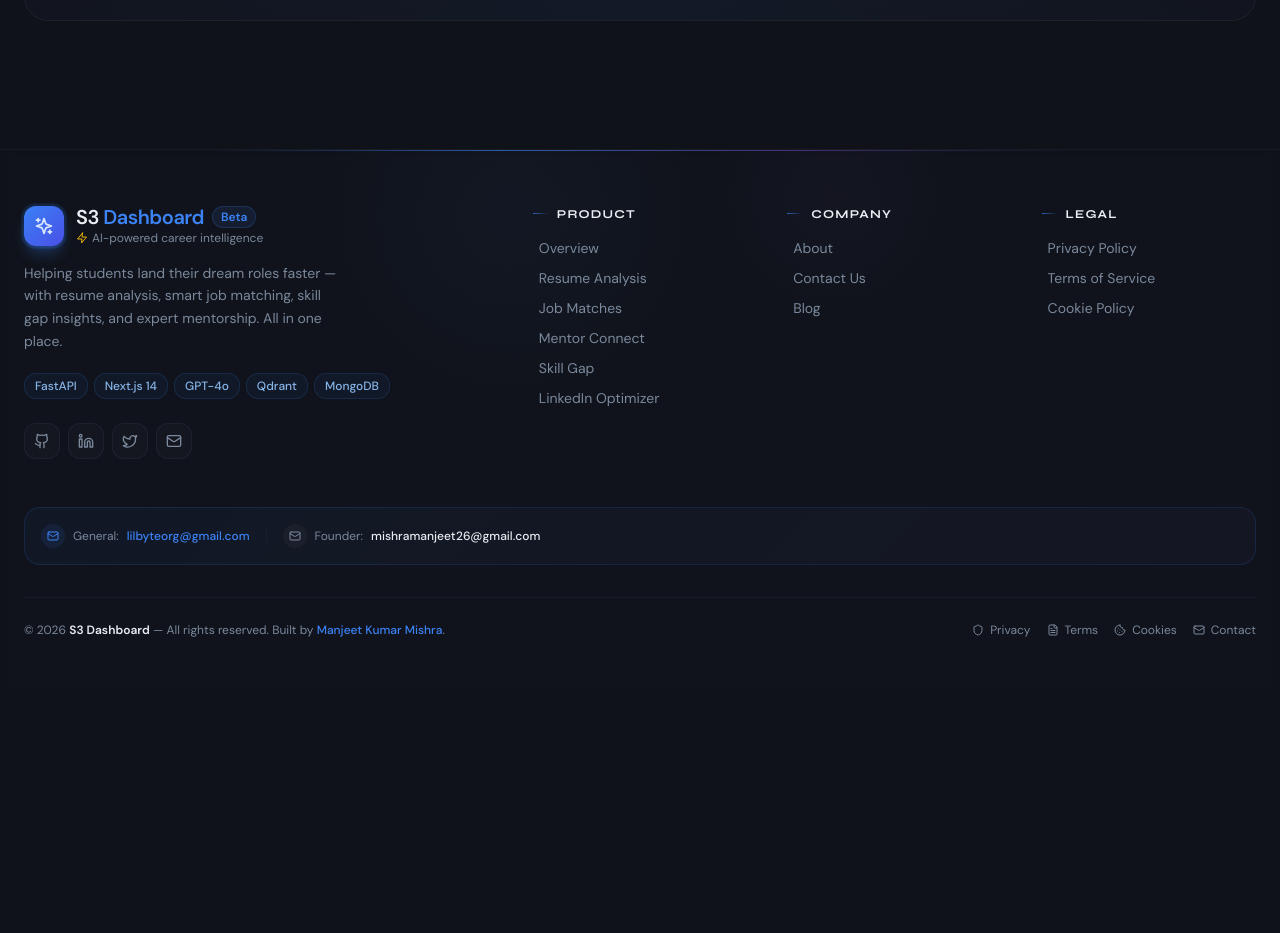
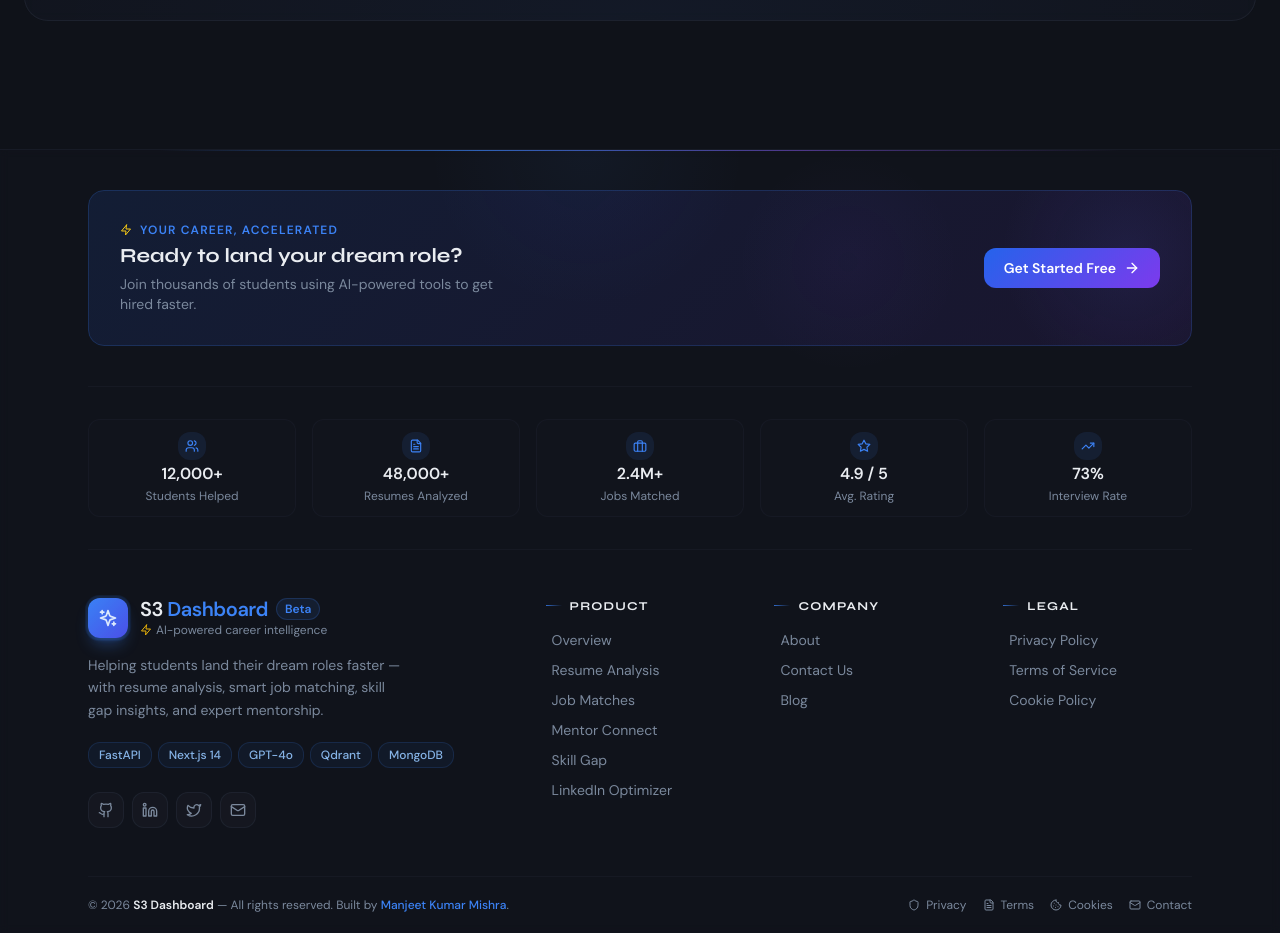
Before and after one commit to manjeet0505/s3frontend, a Next.js app: page / in a window 1280 px wide. Shown: the part 2407-3340 px from the top of the page. Before the commit the page ends 3101 px from the top, so only its background shows below. Built offline with nearby package versions, Linux system fonts and the light colour scheme; no server answers.

Commit message:
Footer and Landing page updation

```diff
--- a/app/components/Footer.js
+++ b/app/components/Footer.js
@@ -1,18 +1,17 @@
 'use client';
 
 import { motion } from 'framer-motion';
-import { Sparkles, Shield, FileText, Cookie, Mail, Github, Linkedin, Twitter, Zap } from 'lucide-react';
+import { Sparkles, Shield, FileText, Cookie, Mail, Github, Linkedin, Twitter, Zap, ArrowRight, Users, Briefcase, Star, TrendingUp } from 'lucide-react';
 import Link from 'next/link';
 
 const footerLinks = {
-  /* Product Footer Link*/
   Product: [
-    { label: 'Overview',       href: '/dashboard' },
-    { label: 'Resume Analysis',href: '/dashboard/resume' },
-    { label: 'Job Matches',    href: '/dashboard/jobs' },
-    { label: 'Mentor Connect', href: '/dashboard/mentors' },
-    { label: 'Skill Gap',      href: '/dashboard/skills' },
-    { label: 'LinkedIn Optimizer', href: '/dashboard/linkedin' },
+    { label: 'Overview',            href: '/dashboard' },
+    { label: 'Resume Analysis',     href: '/dashboard/resume' },
+    { label: 'Job Matches',         href: '/dashboard/jobs' },
+    { label: 'Mentor Connect',      href: '/dashboard/mentors' },
+    { label: 'Skill Gap',           href: '/dashboard/skills' },
+    { label: 'LinkedIn Optimizer',  href: '/dashboard/linkedin' },
   ],
   Company: [
     { label: 'About',      href: '/about' },
@@ -20,58 +19,104 @@ const footerLinks = {
     { label: 'Blog',       href: '/blog' },
   ],
   Legal: [
-    { label: 'Privacy Policy',  href: '/privacy' },
-    { label: 'Terms of Service',href: '/terms' },
-    { label: 'Cookie Policy',   href: '/cookies' },
+    { label: 'Privacy Policy',   href: '/privacy' },
+    { label: 'Terms of Service', href: '/terms' },
+    { label: 'Cookie Policy',    href: '/cookies' },
   ],
 };
 
 const socials = [
-  { icon: Github,   href: 'https://github.com/manjeet0505',                          label: 'GitHub' },
-  { icon: Linkedin, href: 'https://www.linkedin.com/in/manjeet-mishra-175705260',    label: 'LinkedIn' },
-  { icon: Twitter,  href: 'https://x.com/mishramanjeet26',                           label: 'Twitter / X' },
-  { icon: Mail,     href: 'mailto:mishramanjeet26@gmail.com',                        label: 'Email' },
+  { icon: Github,   href: 'https://github.com/manjeet0505',                       label: 'GitHub' },
+  { icon: Linkedin, href: 'https://www.linkedin.com/in/manjeet-mishra-175705260', label: 'LinkedIn' },
+  { icon: Twitter,  href: 'https://x.com/mishramanjeet26',                        label: 'Twitter / X' },
+  { icon: Mail,     href: 'mailto:mishramanjeet26@gmail.com',                     label: 'Email' },
 ];
 
 const techStack = ['FastAPI', 'Next.js 14', 'GPT-4o', 'Qdrant', 'MongoDB'];
+
+const stats = [
+  { icon: Users,      value: '12,000+', label: 'Students Helped' },
+  { icon: FileText,   value: '48,000+', label: 'Resumes Analyzed' },
+  { icon: Briefcase,  value: '2.4M+',   label: 'Jobs Matched' },
+  { icon: Star,       value: '4.9 / 5', label: 'Avg. Rating' },
+  { icon: TrendingUp, value: '73%',     label: 'Interview Rate' },
+];
 
 export default function Footer() {
   return (
     <footer className="relative border-t border-border/40 bg-card/30 backdrop-blur-sm overflow-hidden">
 
-      {/* ── Ambient glows ── */}
-      <div className="absolute inset-0 pointer-events-none overflow-hidden">
-        <div
-          className="absolute -top-32 left-1/4 w-96 h-96 rounded-full opacity-[0.04]"
-          style={{ background: 'radial-gradient(circle, rgba(59,130,246,1), transparent 70%)' }}
-        />
-        <div
-          className="absolute -top-20 right-1/4 w-64 h-64 rounded-full opacity-[0.03]"
-          style={{ background: 'radial-gradient(circle, rgba(139,92,246,1), transparent 70%)' }}
-        />
+      {/* Ambient glows */}
+      <div className="absolute inset-0 pointer-events-none">
+        <div className="absolute -top-40 left-1/3 w-80 h-80 rounded-full opacity-[0.05]"
+          style={{ background: 'radial-gradient(circle, rgba(59,130,246,1), transparent 70%)' }} />
+        <div className="absolute top-0 right-1/4 w-56 h-56 rounded-full opacity-[0.04]"
+          style={{ background: 'radial-gradient(circle, rgba(139,92,246,1), transparent 70%)' }} />
       </div>
 
-      {/* ── Top gradient line ── */}
-      <div
-        className="absolute top-0 left-1/2 -translate-x-1/2 w-2/3 h-px"
-        style={{ background: 'linear-gradient(90deg, transparent, rgba(59,130,246,0.6), rgba(139,92,246,0.4), transparent)' }}
-      />
+      {/* Top gradient line */}
+      <div className="absolute top-0 left-1/2 -translate-x-1/2 w-3/4 h-px"
+        style={{ background: 'linear-gradient(90deg, transparent, rgba(59,130,246,0.7), rgba(139,92,246,0.5), transparent)' }} />
 
-      <div className="relative max-w-7xl mx-auto px-6 py-14">
+      <div className="relative max-w-6xl mx-auto px-6">
 
-        {/* ── Main grid ── */}
-        <div className="grid grid-cols-1 md:grid-cols-2 lg:grid-cols-5 gap-10 mb-12">
+        {/* CTA Banner */}
+        <div className="py-10 border-b border-border/30">
+          <div
+            className="relative rounded-2xl px-8 py-8 overflow-hidden flex flex-col sm:flex-row items-center justify-between gap-6"
+            style={{ background: 'linear-gradient(135deg, rgba(37,99,235,0.12), rgba(109,40,217,0.10))' }}
+          >
+            <div className="absolute inset-0 rounded-2xl border border-blue-500/20 pointer-events-none" />
+            <div className="absolute -right-16 -top-16 w-64 h-64 rounded-full opacity-10"
+              style={{ background: 'radial-gradient(circle, rgba(99,102,241,1), transparent 70%)' }} />
+            <div className="relative z-10">
+              <p className="text-xs font-semibold text-primary uppercase tracking-widest mb-1 flex items-center gap-2">
+                <Zap className="w-3 h-3 text-yellow-400" /> Your Career, Accelerated
+              </p>
+              <h3 className="text-xl font-bold text-foreground">Ready to land your dream role?</h3>
+              <p className="text-sm text-muted-foreground mt-1 max-w-sm">
+                Join thousands of students using AI-powered tools to get hired faster.
+              </p>
+            </div>
+            <Link
+              href="/auth/signup"
+              className="relative z-10 flex-shrink-0 flex items-center gap-2 px-5 py-2.5 rounded-xl text-sm font-semibold text-white transition-all hover:opacity-90 hover:scale-105 active:scale-95"
+              style={{ background: 'linear-gradient(135deg, #2563eb, #7c3aed)' }}
+            >
+              Get Started Free <ArrowRight className="w-4 h-4" />
+            </Link>
+          </div>
+        </div>
 
-          {/* Brand column */}
+        {/* Stats bar */}
+        <div className="py-8 border-b border-border/30">
+          <div className="grid grid-cols-2 sm:grid-cols-3 lg:grid-cols-5 gap-4">
+            {stats.map(({ icon: Icon, value, label }) => (
+              <motion.div
+                key={label}
+                whileHover={{ y: -2 }}
+                className="flex flex-col items-center gap-1.5 p-3 rounded-xl border border-border/30 bg-secondary/10 hover:bg-secondary/20 hover:border-primary/20 transition-all text-center"
+              >
+                <div className="w-7 h-7 rounded-lg bg-primary/10 flex items-center justify-center">
+                  <Icon className="w-3.5 h-3.5 text-primary" />
+                </div>
+                <span className="text-base font-bold text-foreground leading-none">{value}</span>
+                <span className="text-xs text-muted-foreground">{label}</span>
+              </motion.div>
+            ))}
+          </div>
+        </div>
+
+        {/* Main grid */}
+        <div className="grid grid-cols-1 md:grid-cols-2 lg:grid-cols-5 gap-10 py-12 border-b border-border/30">
+
+          {/* Brand */}
           <div className="lg:col-span-2">
-
-            {/* Logo mark */}
             <div className="flex items-center gap-3 mb-4">
               <div className="relative">
                 <div className="w-10 h-10 rounded-xl bg-gradient-to-br from-blue-500 to-indigo-600 flex items-center justify-center shadow-lg shadow-blue-500/30">
                   <Sparkles className="w-5 h-5 text-white" />
                 </div>
-                {/* Pulse ring */}
                 <div className="absolute inset-0 rounded-xl bg-blue-500/20 animate-ping" style={{ animationDuration: '3s' }} />
               </div>
               <div>
@@ -79,53 +124,31 @@ export default function Footer() {
                   <span className="font-black text-xl text-foreground tracking-tight leading-none">
                     S3 <span className="text-primary">Dashboard</span>
                   </span>
-                  <span className="text-xs px-2 py-0.5 rounded-full bg-primary/10 border border-primary/20 text-primary font-semibold">
-                    Beta
-                  </span>
+                  <span className="text-xs px-2 py-0.5 rounded-full bg-primary/10 border border-primary/20 text-primary font-semibold">Beta</span>
                 </div>
                 <p className="text-xs text-muted-foreground mt-0.5 flex items-center gap-1">
-                  <Zap className="w-3 h-3 text-yellow-500" />
-                  AI-powered career intelligence
+                  <Zap className="w-3 h-3 text-yellow-500" /> AI-powered career intelligence
                 </p>
               </div>
             </div>
-
             <p className="text-sm text-muted-foreground leading-relaxed max-w-xs mb-5">
               Helping students land their dream roles faster — with resume analysis,
-              smart job matching, skill gap insights, and expert mentorship. All in one place.
+              smart job matching, skill gap insights, and expert mentorship.
             </p>
-
-            {/* Tech stack badges */}
             <div className="flex flex-wrap gap-1.5 mb-6">
               {techStack.map(tech => (
-                <span
-                  key={tech}
-                  className="text-xs px-2.5 py-1 rounded-lg border font-medium transition-colors"
-                  style={{
-                    background: 'rgba(59,130,246,0.06)',
-                    borderColor: 'rgba(59,130,246,0.15)',
-                    color: 'rgba(147,197,253,0.9)',
-                  }}
-                >
+                <span key={tech} className="text-xs px-2.5 py-1 rounded-lg border font-medium"
+                  style={{ background: 'rgba(59,130,246,0.06)', borderColor: 'rgba(59,130,246,0.15)', color: 'rgba(147,197,253,0.9)' }}>
                   {tech}
                 </span>
               ))}
             </div>
-
-            {/* Socials */}
             <div className="flex items-center gap-2">
               {socials.map(({ icon: Icon, href, label }) => (
-                <motion.a
-                  key={label}
-                  href={href}
-                  target="_blank"
-                  rel="noopener noreferrer"
-                  whileHover={{ y: -3, scale: 1.05 }}
-                  whileTap={{ scale: 0.95 }}
+                <motion.a key={label} href={href} target="_blank" rel="noopener noreferrer"
+                  whileHover={{ y: -3, scale: 1.08 }} whileTap={{ scale: 0.95 }}
                   className="w-9 h-9 rounded-xl border border-border/60 bg-secondary/30 flex items-center justify-center text-muted-foreground hover:text-primary hover:border-primary/40 hover:bg-primary/5 transition-all"
-                  aria-label={label}
-                  title={label}
-                >
+                  aria-label={label}>
                   <Icon className="w-4 h-4" />
                 </motion.a>
               ))}
@@ -136,19 +159,14 @@ export default function Footer() {
           {Object.entries(footerLinks).map(([category, links]) => (
             <div key={category}>
               <h4 className="text-xs font-bold text-foreground uppercase tracking-widest mb-4 flex items-center gap-2">
-                <span
-                  className="inline-block w-4 h-px"
-                  style={{ background: 'linear-gradient(90deg, rgba(59,130,246,0.7), transparent)' }}
-                />
+                <span className="inline-block w-4 h-px"
+                  style={{ background: 'linear-gradient(90deg, rgba(59,130,246,0.8), transparent)' }} />
                 {category}
               </h4>
               <ul className="space-y-2.5">
                 {links.map(({ label, href }) => (
                   <li key={label}>
-                    <Link
-                      href={href}
-                      className="text-sm text-muted-foreground hover:text-primary transition-colors group flex items-center gap-1.5"
-                    >
+                    <Link href={href} className="text-sm text-muted-foreground hover:text-primary transition-colors group flex items-center gap-1.5">
                       <span className="w-0 group-hover:w-2 h-px bg-primary transition-all duration-200 opacity-0 group-hover:opacity-100" />
                       {label}
                     </Link>
@@ -159,73 +177,28 @@ export default function Footer() {
           ))}
         </div>
 
-        {/* ── Contact card ── */}
-        <div
-          className="flex flex-wrap gap-4 mb-8 p-4 rounded-2xl border"
-          style={{
-            background: 'linear-gradient(135deg, rgba(59,130,246,0.05), rgba(139,92,246,0.04))',
-            borderColor: 'rgba(59,130,246,0.15)',
-          }}
-        >
-          <div className="flex items-center gap-2">
-            <div className="w-6 h-6 rounded-lg bg-primary/10 flex items-center justify-center">
-              <Mail className="w-3 h-3 text-primary" />
-            </div>
-            <span className="text-xs text-muted-foreground">General:</span>
-            <a
-              href="mailto:lilbyteorg@gmail.com"
-              className="text-xs text-primary hover:underline font-medium"
-            >
-              lilbyteorg@gmail.com
-            </a>
-          </div>
-          <div className="w-px h-4 bg-border/40 hidden sm:block self-center" />
-          <div className="flex items-center gap-2">
-            <div className="w-6 h-6 rounded-lg bg-secondary/60 flex items-center justify-center">
-              <Mail className="w-3 h-3 text-muted-foreground" />
-            </div>
-            <span className="text-xs text-muted-foreground">Founder:</span>
-            <a
-              href="mailto:mishramanjeet26@gmail.com"
-              className="text-xs text-foreground hover:text-primary transition-colors font-medium"
-            >
-              mishramanjeet26@gmail.com
-            </a>
-          </div>
-        </div>
-
-        {/* ── Bottom bar ── */}
-        <div className="border-t border-border/40 pt-6">
+        {/* Bottom bar */}
+        <div className="py-5">
           <div className="flex flex-col sm:flex-row items-center justify-between gap-4">
             <p className="text-xs text-muted-foreground text-center sm:text-left">
               © {new Date().getFullYear()}{' '}
               <span className="font-semibold text-foreground">S3 Dashboard</span>
               {' '}— All rights reserved. Built by{' '}
-              <a
-                href="https://www.linkedin.com/in/manjeet-mishra-175705260"
-                target="_blank"
-                rel="noopener noreferrer"
-                className="text-primary hover:underline font-medium"
-              >
+              <a href="https://www.linkedin.com/in/manjeet-mishra-175705260" target="_blank" rel="noopener noreferrer"
+                className="text-primary hover:underline font-medium">
                 Manjeet Kumar Mishra
-              </a>
-              .
+              </a>.
             </p>
-
             <div className="flex items-center gap-4">
               {[
-                { href: '/privacy',  icon: Shield,   label: 'Privacy' },
-                { href: '/terms',    icon: FileText,  label: 'Terms' },
-                { href: '/cookies',  icon: Cookie,    label: 'Cookies' },
-                { href: '/contact',  icon: Mail,      label: 'Contact' },
+                { href: '/privacy', icon: Shield,  label: 'Privacy' },
+                { href: '/terms',   icon: FileText, label: 'Terms' },
+                { href: '/cookies', icon: Cookie,   label: 'Cookies' },
+                { href: '/contact', icon: Mail,     label: 'Contact' },
               ].map(({ href, icon: Icon, label }) => (
-                <Link
-                  key={label}
-                  href={href}
-                  className="flex items-center gap-1.5 text-xs text-muted-foreground hover:text-primary transition-colors"
-                >
-                  <Icon className="w-3 h-3" />
-                  {label}
+                <Link key={label} href={href}
+                  className="flex items-center gap-1.5 text-xs text-muted-foreground hover:text-primary transition-colors">
+                  <Icon className="w-3 h-3" /> {label}
                 </Link>
               ))}
             </div>
```
